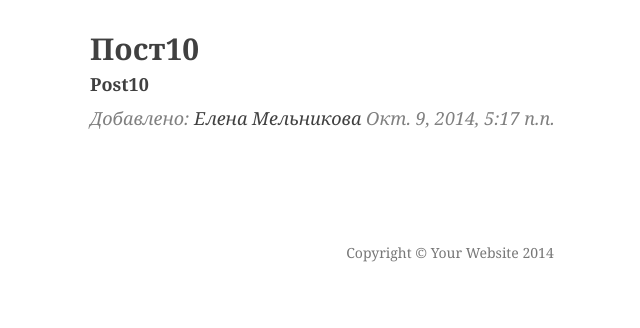
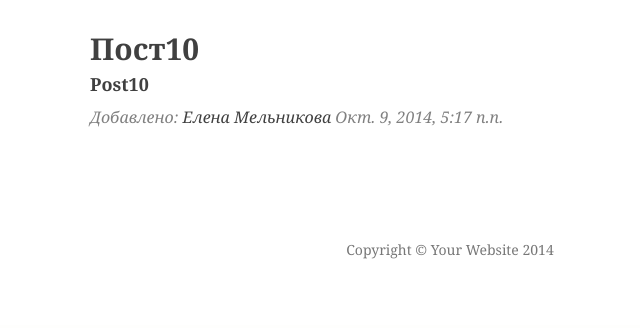
Before and after one commit to stamigos/BBCard, a Django app: page /news/ in a window 1280 px wide. Shown: the part 582-910 px from the top of the page, without its empty margins (190-830 px from the left). After the commit the page ends 841 px from the top, so only its background shows below. Run offline with Django 3.2, Linux system fonts and the light colour scheme; data comes from the database, SQL or seed files in the repository; parts of the project's set-up code (start-up, migrations or seed data) failed here and were passed over; some libraries are stand-ins or nearby versions.

Commit message:
Размер шрифта

```diff
--- a/templates/app/post_list.html
+++ b/templates/app/post_list.html
@@ -28,7 +28,7 @@
                    {% for post in object_list %}
                     <h2 class="post-title" style="font-family : 'Georgia', Times New Roman, Times, serif;"><a href="{{ post.get_absolute_url }}">{{ post.title }}</a></h2>
                     <h4 class="post-subtitle" style="font-family : 'Georgia', Times New Roman, Times, serif;">{{ post.subtitle }}</h4>
-                    <p class="post-meta">Добавлено: <a href="{%  url 'contact' %}">Елена Мельникова</a> {{ post.datetime }}</p>
+                    <p class="post-meta" style="font-size: 16px;">Добавлено: <a href="{%  url 'contact' %}">Елена Мельникова</a> {{ post.datetime }}</p>
                     {% empty %}
                     <p style="font-family : 'Georgia', Times New Roman, Times, serif;">Нет постов</p>
                     {% endfor %}
```
